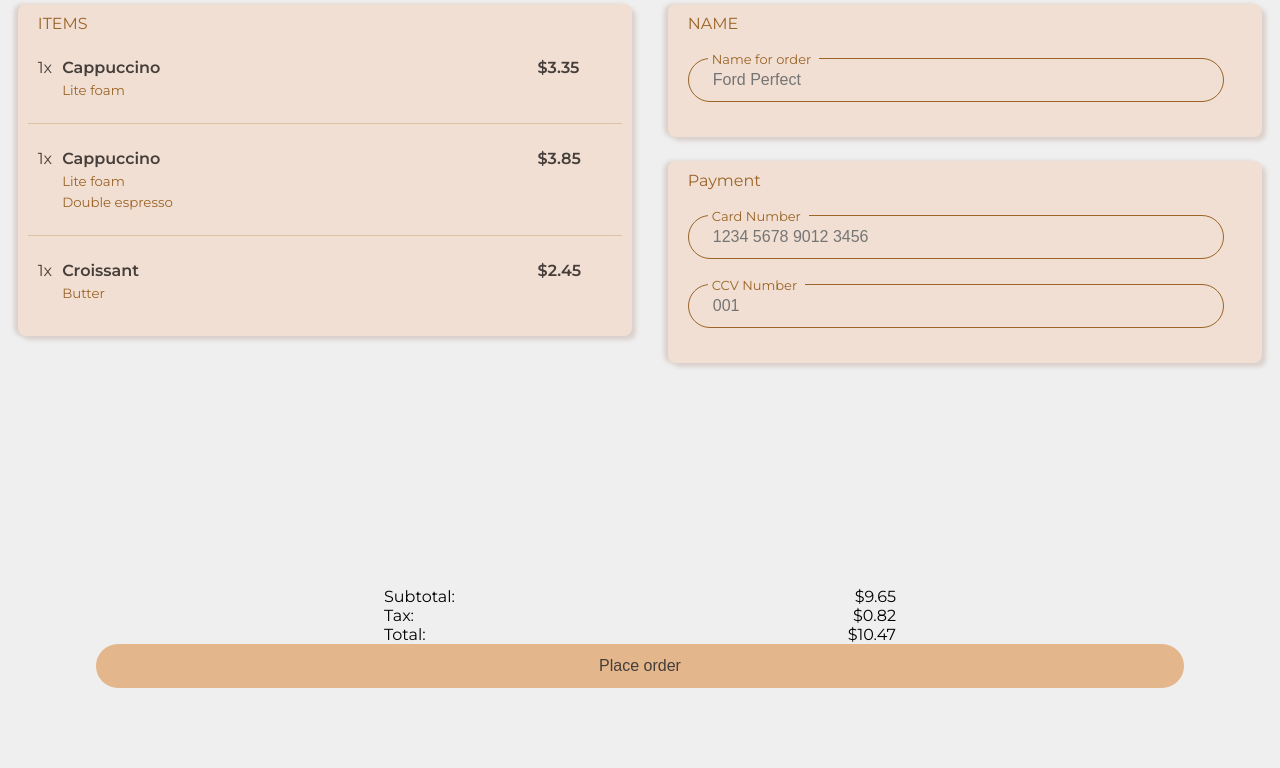
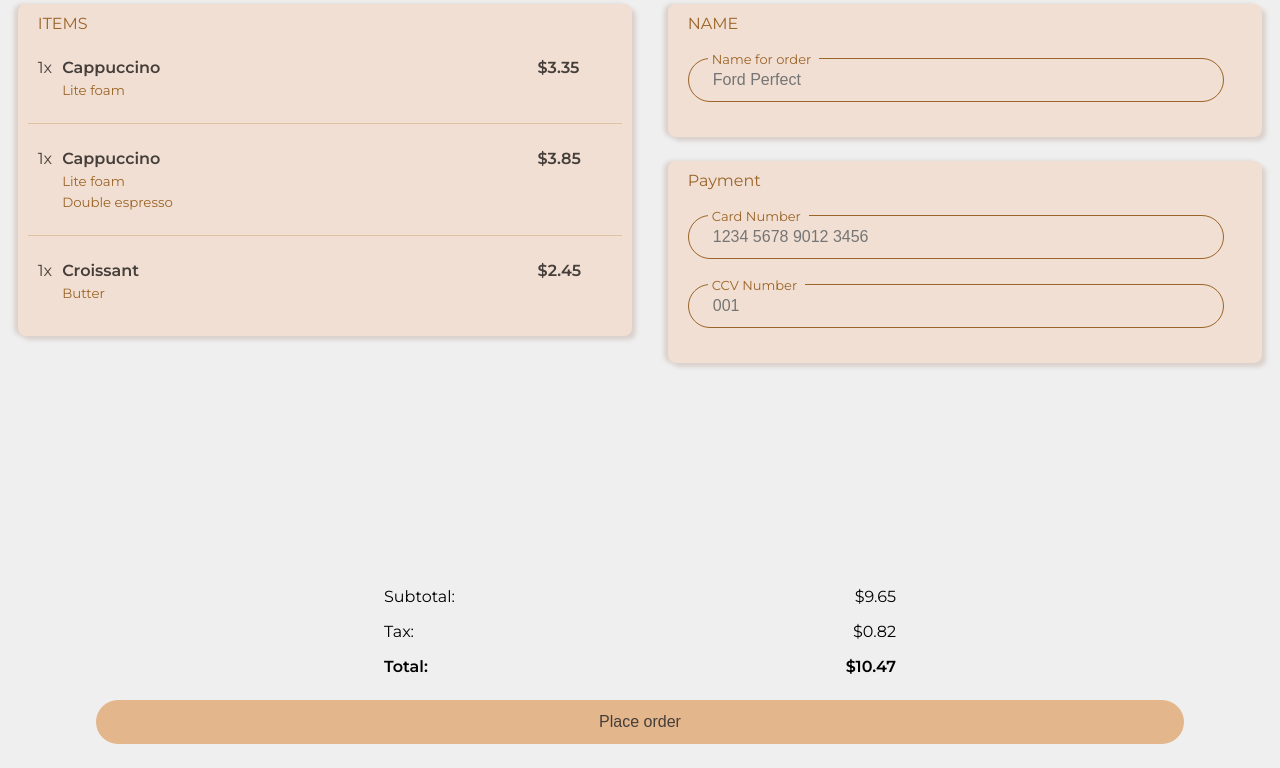
Before and after one commit to git-sonia/FrontEndMasters, a plain HTML site: page Intro to FrontEnd/Coffee Masters/index.html in a window 1280 px wide. Shown: the part 66-834 px from the top of the page. Before the commit the page ends 800 px from the top, so only its background shows below. Drawn offline with Linux system fonts and the light colour scheme.

Commit message:
Revert "added div"
This reverts commit 48b2cac4b9ccbe4b7686061a6b23c76618762b08.

```diff
--- a/Intro to FrontEnd/Coffee Masters/index.html
+++ b/Intro to FrontEnd/Coffee Masters/index.html
@@ -78,6 +78,5 @@
     <div class="button-area">
       <button class="button">Place order</button>
     </div>
-    <div></div>
 </body>
 </html>
--- a/Intro to FrontEnd/Coffee Masters/styles.css
+++ b/Intro to FrontEnd/Coffee Masters/styles.css
@@ -94,6 +94,7 @@
   color: var(--dark-text);
   font-weight: bold;
 }
+/*inputs*/
 .input-area {
   margin-left: 10px;
   margin-top: 25px;
@@ -133,11 +134,24 @@
 .price-labels {
   grid-area: price-labels;
 }
+.price-label {
+  margin-bottom: 16px;
+}
+.total {
+  margin-bottom: 16px;
+}
+.price-label:last-child {
+  font-weight: bold;
+}
+.total:last-child {
+  font-weight: bold;
+}
 .totals {
   grid-area: totals;
   justify-self: end;
   text-align: end;
 }
+/*button*/
 .button-area {
   display: flex;
   justify-content: center;
@@ -150,4 +164,6 @@
   border: none;
   font-size: 16px;
   color: var(--dark-text);
+  margin-bottom: 24px;
+  margin-top: 8px;
 }
```
